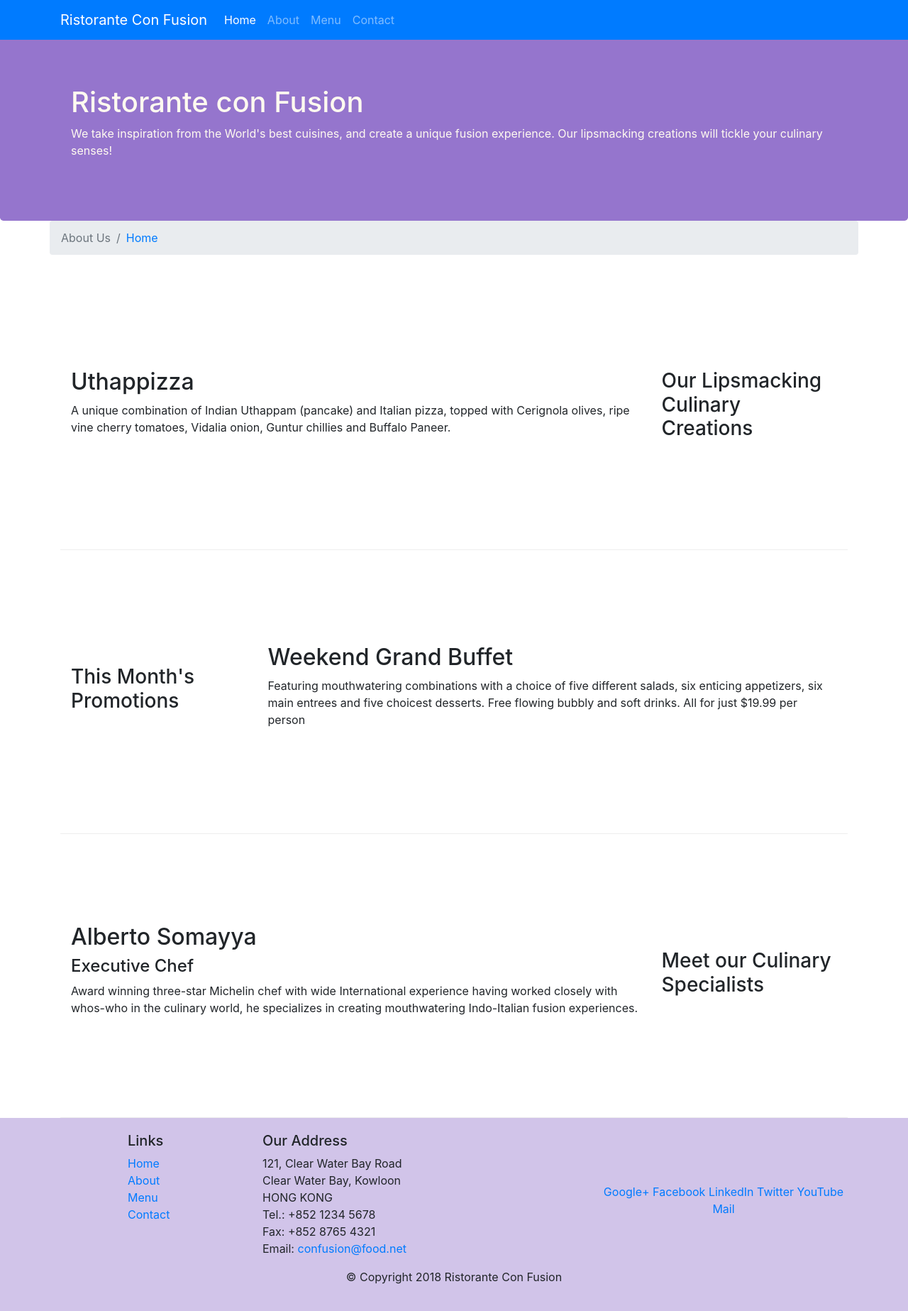
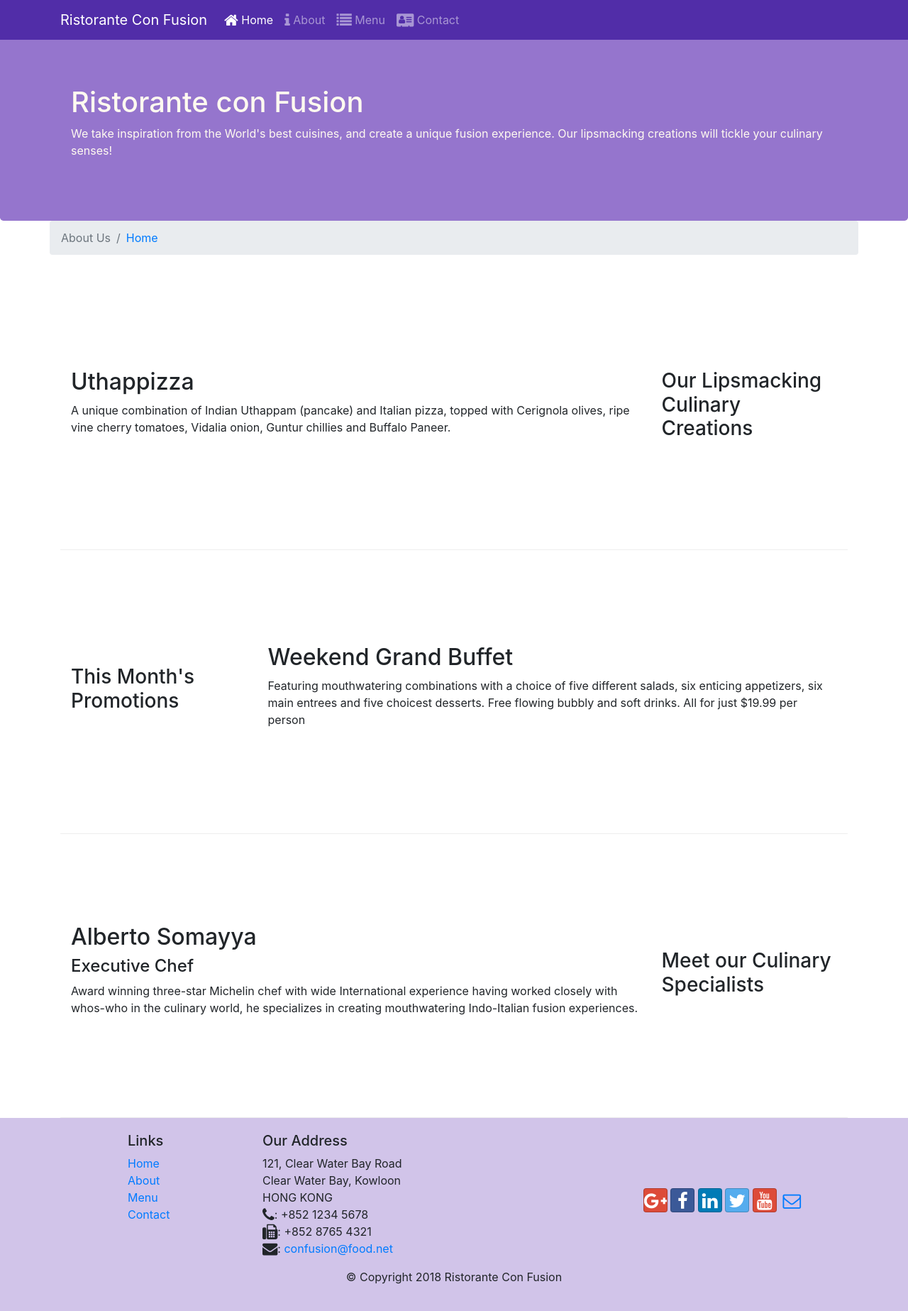
Before and after one commit to transistor1001/CourseraBootstrap4, a website: page index.html in a window 1280 px wide. Shown: the whole page at 71% size. Drawn offline with nearby package versions, Linux system fonts and the light colour scheme.

Commit message:
Icon Fonts

```diff
--- a/index.html
+++ b/index.html
@@ -9,12 +9,14 @@
 
     <!-- Bootstrap CSS -->
     <link rel="stylesheet" href="node_modules/bootstrap/dist/css/bootstrap.min.css">
+    <link rel="stylesheet" href="node_modules/font-awesome/css/font-awesome.min.css">
+    <link rel="stylesheet" href="node_modules/bootstrap-social/bootstrap-social.css">
     <link rel="stylesheet" href="CSS/styles.css">
     <title>Ristorante Con Fusion</title>
 </head>
 
 <body>
-    <nav class="navbar navbar-dark navbar-expand-sm bg-primary fixed-top">
+    <nav class="navbar navbar-dark navbar-expand-sm fixed-top">
         <div class="container">
             <button class="navbar-toggler" type="button" data-toggle="collapse" data-target="#Navbar">
                 <span class="navbar-toggler-icon"></span>
@@ -22,10 +24,14 @@
             <a class="navbar-brand" href="#">Ristorante Con Fusion</a>
             <div class="collapse navbar-collapse" id="Navbar">
                 <ul class="navbar-nav mr-auto">
-                    <li class="nav-item active"><a class="nav-link" href="#">Home</a></li>
-                    <li class="nav-item"><a class="nav-link" href="./aboutus.html">About</a></li>
-                    <li class="nav-item"><a class="nav-link" href="#">Menu</a></li>
-                    <li class="nav-item"><a class="nav-link" href="#">Contact</a></li>
+                    <li class="nav-item active"><a class="nav-link" href="#"><span class="fa fa-home fa-lg"></span>
+                            Home</a></li>
+                    <li class="nav-item"><a class="nav-link" href="./aboutus.html"><span
+                                class="fa fa-info fa-lg"></span> About</a></li>
+                    <li class="nav-item"><a class="nav-link" href="#"><span class="fa fa-list fa-lg"></span> Menu</a>
+                    </li>
+                    <li class="nav-item"><a class="nav-link" href="#"><span class="fa fa-address-card fa-lg"></span>
+                            Contact</a></li>
                 </ul>
             </div>
         </div>
@@ -110,19 +116,25 @@
                         121, Clear Water Bay Road<br>
                         Clear Water Bay, Kowloon<br>
                         HONG KONG<br>
-                        Tel.: +852 1234 5678<br>
-                        Fax: +852 8765 4321<br>
-                        Email: <a href="mailto:confusion@food.net">confusion@food.net</a>
+                        <i class="fa fa-phone fa-lg"></i>: +852 1234 5678<br>
+                        <i class="fa fa-fax fa-lg"></i>: +852 8765 4321<br>
+                        <i class="fa fa-envelope fa-lg"></i>:
+                        <a href="mailto:confusion@food.net">confusion@food.net</a>
                     </address>
                 </div>
                 <div class="col-12 col-sm-4 align-self-center">
                     <div class="text-center">
-                        <a href="http://google.com/+">Google+</a>
-                        <a href="http://www.facebook.com/profile.php?id=">Facebook</a>
-                        <a href="http://www.linkedin.com/in/">LinkedIn</a>
-                        <a href="http://twitter.com/">Twitter</a>
-                        <a href="http://youtube.com/">YouTube</a>
-                        <a href="mailto:">Mail</a>
+                        <a class="btn btn-social-icon btn-google" href="http://google.com/+"><i
+                                class="fa fa-google-plus"></i></a>
+                        <a class="btn btn-social-icon btn-facebook" href="http://www.facebook.com/profile.php?id="><i
+                                class="fa fa-facebook"></i></a>
+                        <a class="btn btn-social-icon btn-linkedin" href="http://www.linkedin.com/in/"><i
+                                class="fa fa-linkedin"></i></a>
+                        <a class="btn btn-social-icon btn-twitter" href="http://twitter.com/"><i
+                                class="fa fa-twitter"></i></a>
+                        <a class="btn btn-social-icon btn-google" href="http://youtube.com/"><i
+                                class="fa fa-youtube"></i></a>
+                        <a class="btn btn-social-icon" href="mailto:"><i class="fa fa-envelope-o"></i></a>
                     </div>
                 </div>
             </div>
--- a/package.json
+++ b/package.json
@@ -15,6 +15,8 @@
   },
   "dependencies": {
     "bootstrap": "^4.0.0",
+    "bootstrap-social": "^5.1.1",
+    "font-awesome": "^4.7.0",
     "jquery": "^3.3.1",
     "popper.js": "^1.12.9"
   }
```
Also changed, not shown: aboutus.html (+26 -14 lines), 1 other file.
